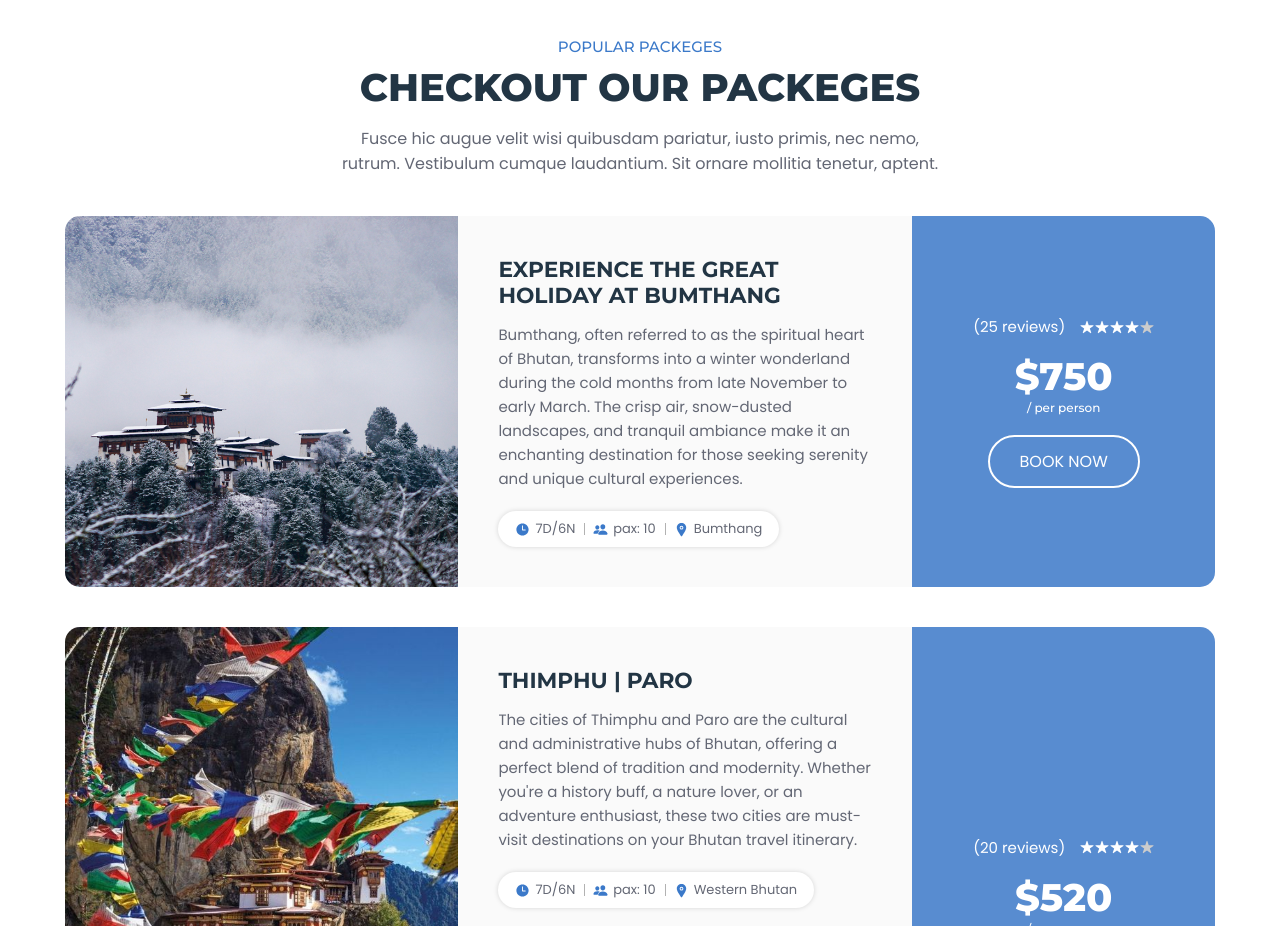
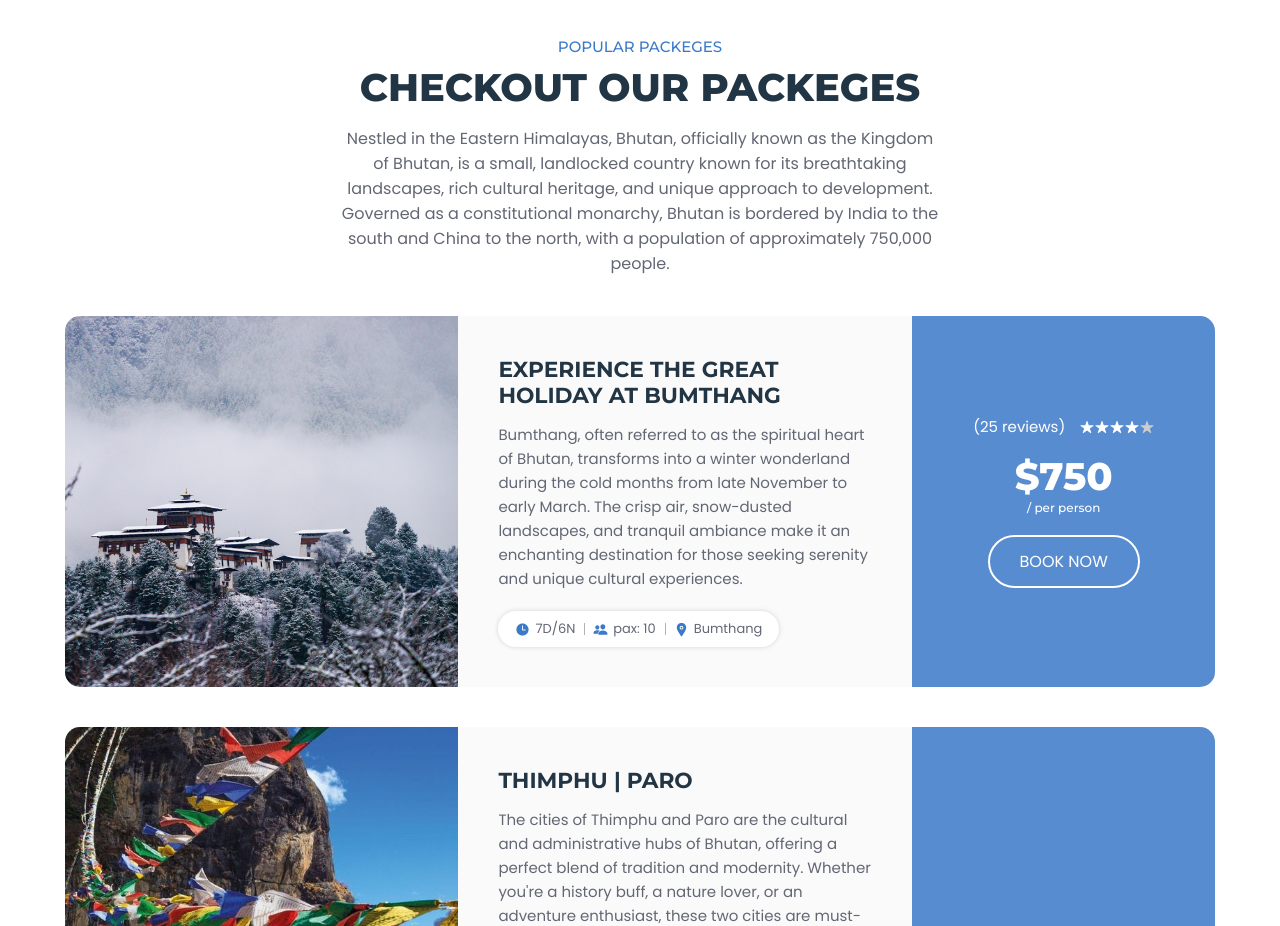
Before and after one commit to sunofwar2323/gift-tour, a plain HTML site: page index.html in a window 1280 px wide. Shown: the part 2000-2926 px from the top of the page. Drawn offline with nearby package versions, Linux system fonts and the light colour scheme.

Commit message:
Update index.html

```diff
--- a/index.html
+++ b/index.html
@@ -359,9 +359,7 @@
           <h2 class="h2 section-title">Checkout Our Packeges</h2>
 
           <p class="section-text">
-            Fusce hic augue velit wisi quibusdam pariatur, iusto primis, nec nemo, rutrum. Vestibulum cumque laudantium.
-            Sit ornare
-            mollitia tenetur, aptent.
+            Nestled in the Eastern Himalayas, Bhutan, officially known as the Kingdom of Bhutan, is a small, landlocked country known for its breathtaking landscapes, rich cultural heritage, and unique approach to development. Governed as a constitutional monarchy, Bhutan is bordered by India to the south and China to the north, with a population of approximately 750,000 people.
           </p>
 
           <ul class="package-list">
```
